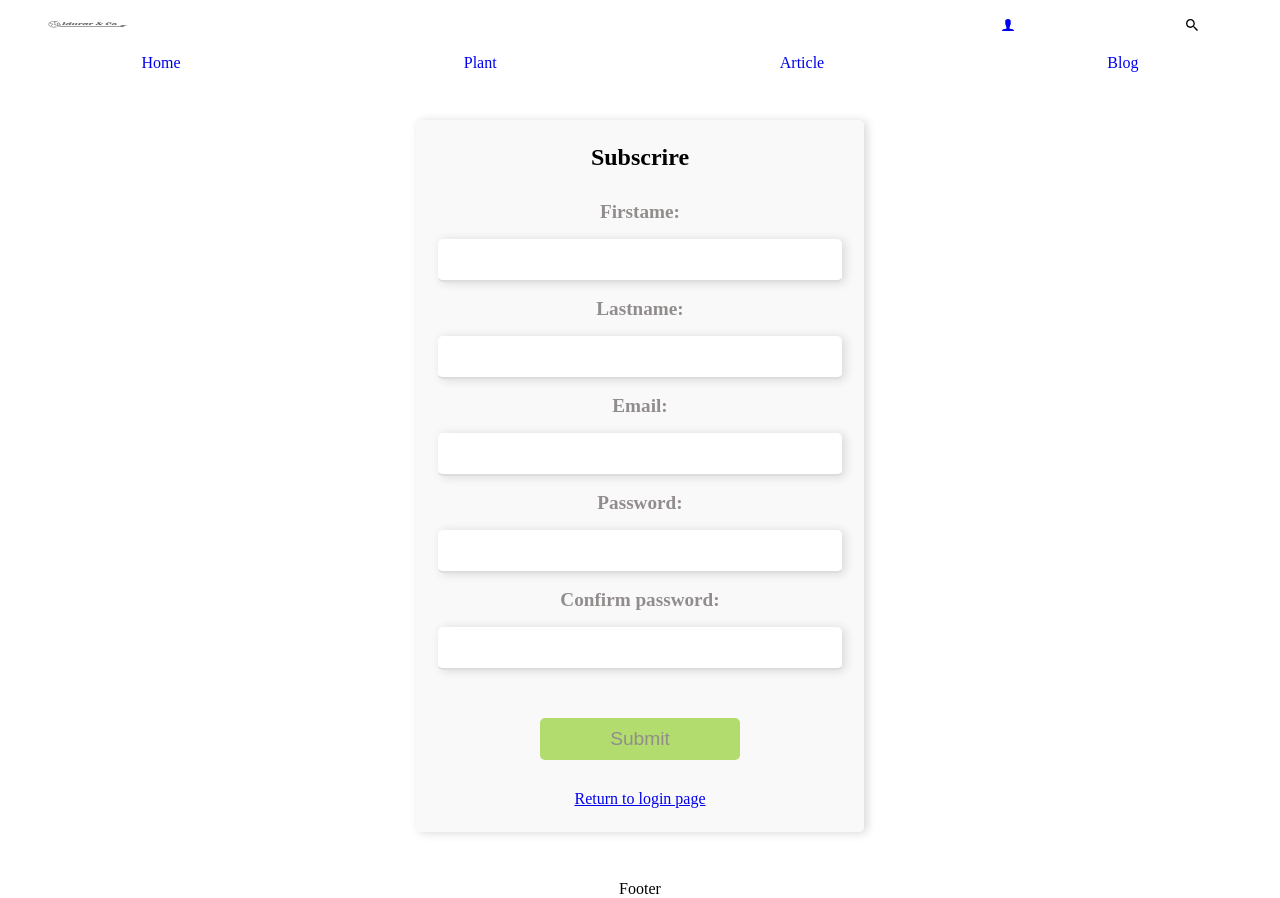
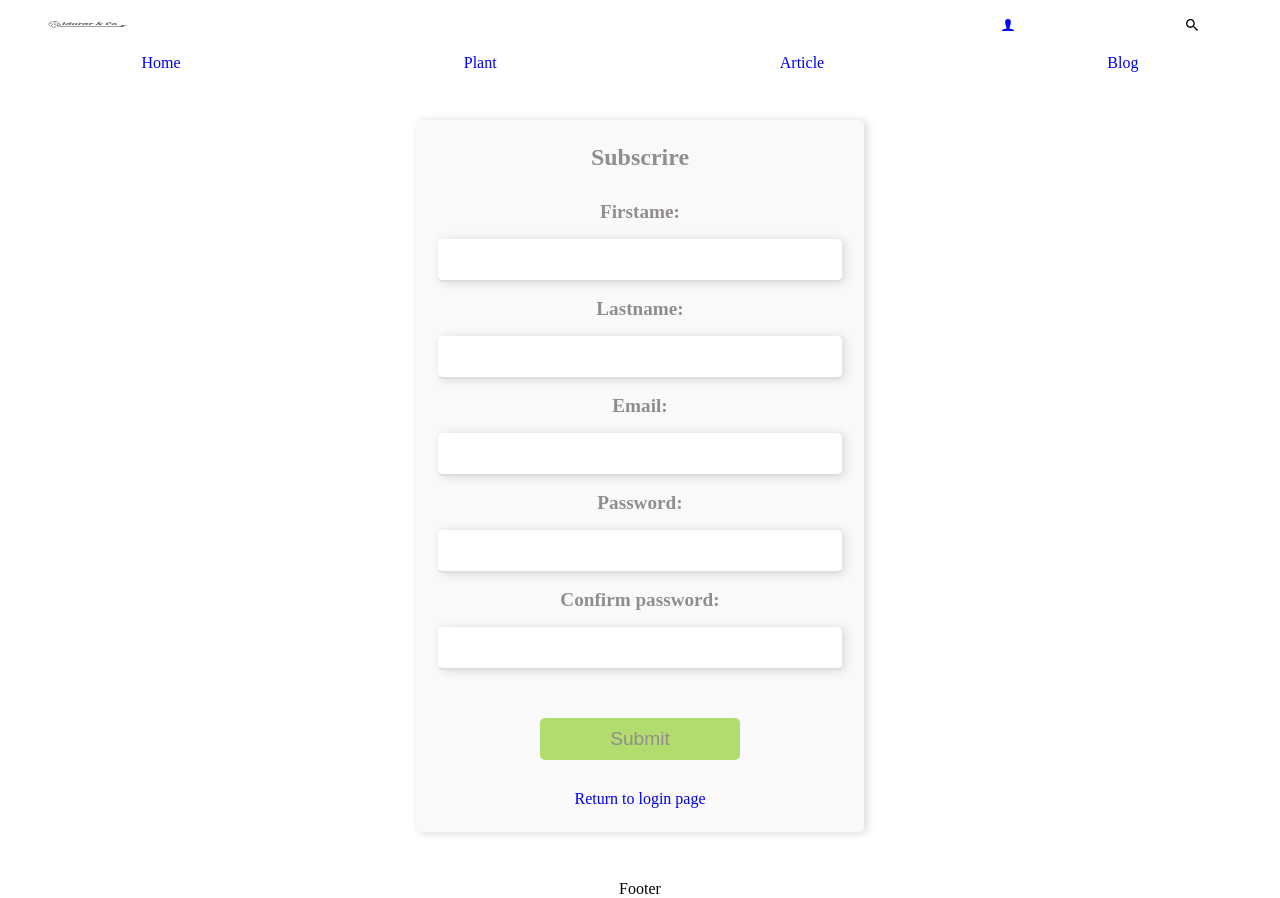
Before and after one commit to IdurarDev/prisma-api, a React (Create React App) app in the folder client/: page /subscribe in a window 1280 px wide. Built offline with nearby package versions, Linux system fonts and the light colour scheme.

Commit message:
change color for the label, input, h3 etc and remove underline under the link

```diff
--- a/client/src/css/subscribe.css
+++ b/client/src/css/subscribe.css
@@ -9,6 +9,7 @@
 
 .subscribe-title-h2 {
     padding-top: 1.5rem;
+    color: #918d8d;
 }
 
 .container-form-subscribe {
@@ -19,3 +20,7 @@
     padding-bottom: 1.5rem;
     color: #444;
 }
+
+.back-to-login > a {
+    text-decoration: none;
+}
```
